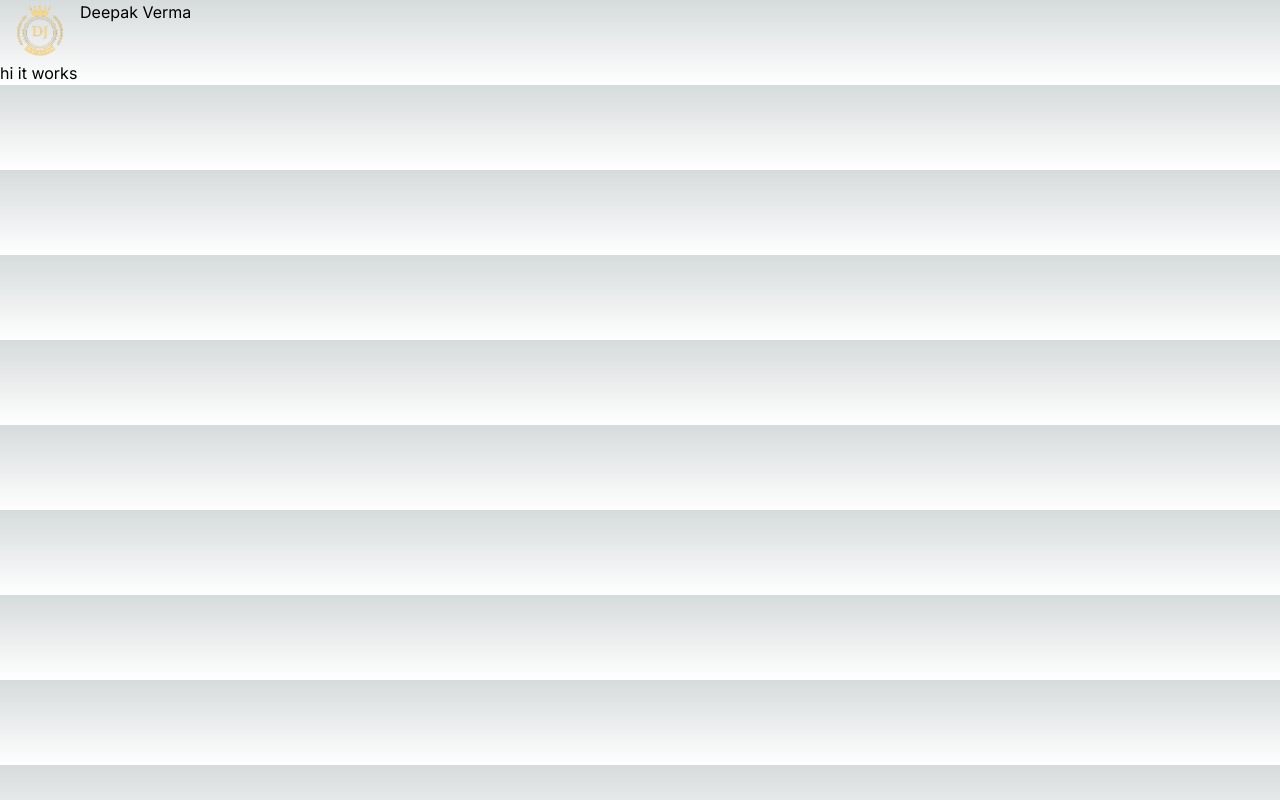
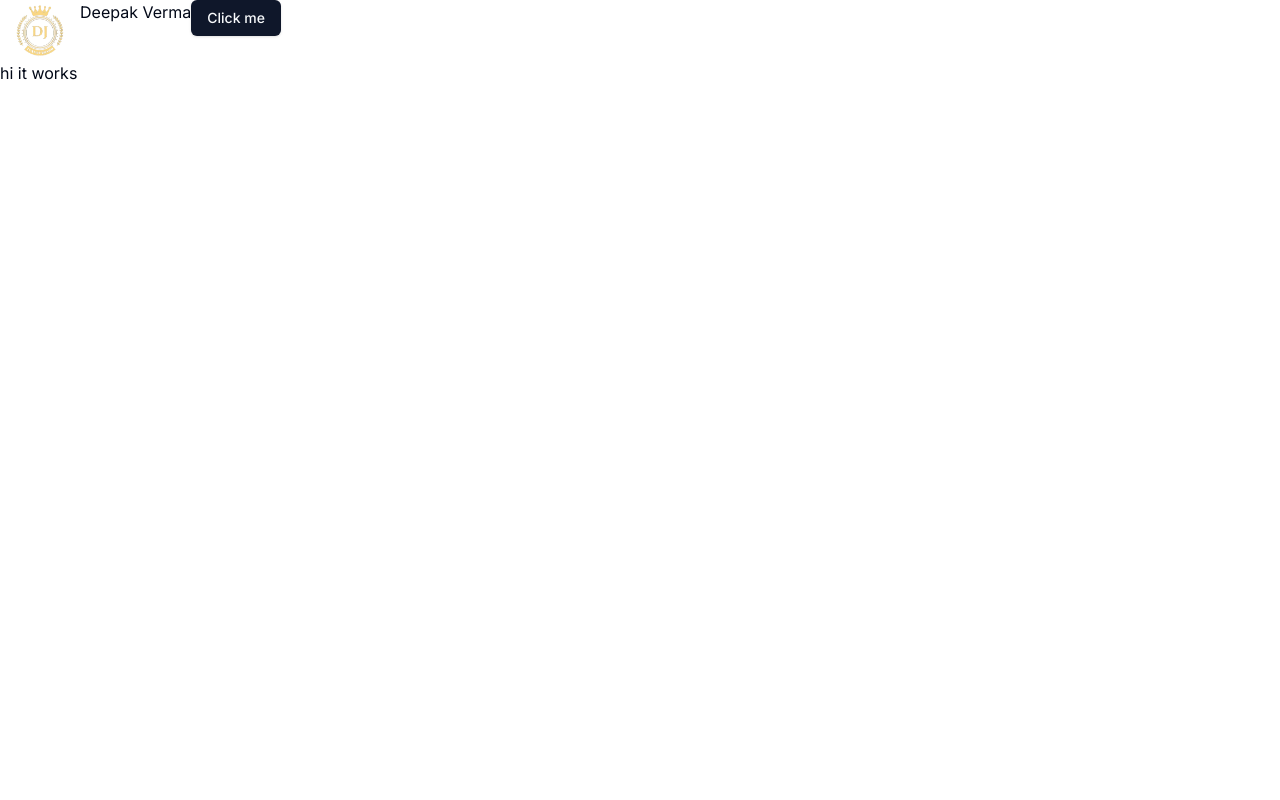
Before and after one commit to manjotdevs/deekap_varma, a Next.js app: page / in a window 1280 px wide. Built offline with nearby package versions, Linux system fonts and the light colour scheme.

Commit message:
shadcn is added

```diff
--- a/src/app/globals.css
+++ b/src/app/globals.css
@@ -2,32 +2,68 @@
 @tailwind components;
 @tailwind utilities;
 
-:root {
-  --foreground-rgb: 0, 0, 0;
-  --background-start-rgb: 214, 219, 220;
-  --background-end-rgb: 255, 255, 255;
-}
+@layer base {
+  :root {
+    --background: 0 0% 100%;
+    --foreground: 222.2 84% 4.9%;
+    --card: 0 0% 100%;
+    --card-foreground: 222.2 84% 4.9%;
+    --popover: 0 0% 100%;
+    --popover-foreground: 222.2 84% 4.9%;
+    --primary: 222.2 47.4% 11.2%;
+    --primary-foreground: 210 40% 98%;
+    --secondary: 210 40% 96.1%;
+    --secondary-foreground: 222.2 47.4% 11.2%;
+    --muted: 210 40% 96.1%;
+    --muted-foreground: 215.4 16.3% 46.9%;
+    --accent: 210 40% 96.1%;
+    --accent-foreground: 222.2 47.4% 11.2%;
+    --destructive: 0 84.2% 60.2%;
+    --destructive-foreground: 210 40% 98%;
+    --border: 214.3 31.8% 91.4%;
+    --input: 214.3 31.8% 91.4%;
+    --ring: 222.2 84% 4.9%;
+    --radius: 0.5rem;
+    --chart-1: 12 76% 61%;
+    --chart-2: 173 58% 39%;
+    --chart-3: 197 37% 24%;
+    --chart-4: 43 74% 66%;
+    --chart-5: 27 87% 67%;
+  }
 
-@media (prefers-color-scheme: dark) {
-  :root {
-    --foreground-rgb: 255, 255, 255;
-    --background-start-rgb: 0, 0, 0;
-    --background-end-rgb: 0, 0, 0;
+  .dark {
+    --background: 222.2 84% 4.9%;
+    --foreground: 210 40% 98%;
+    --card: 222.2 84% 4.9%;
+    --card-foreground: 210 40% 98%;
+    --popover: 222.2 84% 4.9%;
+    --popover-foreground: 210 40% 98%;
+    --primary: 210 40% 98%;
+    --primary-foreground: 222.2 47.4% 11.2%;
+    --secondary: 217.2 32.6% 17.5%;
+    --secondary-foreground: 210 40% 98%;
+    --muted: 217.2 32.6% 17.5%;
+    --muted-foreground: 215 20.2% 65.1%;
+    --accent: 217.2 32.6% 17.5%;
+    --accent-foreground: 210 40% 98%;
+    --destructive: 0 62.8% 30.6%;
+    --destructive-foreground: 210 40% 98%;
+    --border: 217.2 32.6% 17.5%;
+    --input: 217.2 32.6% 17.5%;
+    --ring: 212.7 26.8% 83.9%;
+    --chart-1: 220 70% 50%;
+    --chart-2: 160 60% 45%;
+    --chart-3: 30 80% 55%;
+    --chart-4: 280 65% 60%;
+    --chart-5: 340 75% 55%;
   }
 }
 
-body {
-  color: rgb(var(--foreground-rgb));
-  background: linear-gradient(
-      to bottom,
-      transparent,
-      rgb(var(--background-end-rgb))
-    )
-    rgb(var(--background-start-rgb));
-}
-
-@layer utilities {
-  .text-balance {
-    text-wrap: balance;
+@layer base {
+  * {
+    @apply border-border;
+  }
+  body {
+    @apply bg-background text-foreground;
   }
 }
--- a/src/components/header.tsx
+++ b/src/components/header.tsx
@@ -1,6 +1,7 @@
 'client'
 import React from 'react'
 import Image from 'next/image';
+import { Button } from "@/components/ui/button"
 
 export default function Header() {
   return(
@@ -8,6 +9,7 @@
       <Image src="/logo.png" alt="Logo" width={80} height={80} />
       <p>Deepak Verma</p>
 
+      <Button>Click me</Button>
     </div>
   );
 
--- /dev/null
+++ b/src/components/ui/button.tsx
@@ -0,0 +1,57 @@
+import * as React from "react"
+import { Slot } from "@radix-ui/react-slot"
+import { cva, type VariantProps } from "class-variance-authority"
+
+import { cn } from "@/lib/utils"
+
+const buttonVariants = cva(
+  "inline-flex items-center justify-center whitespace-nowrap rounded-md text-sm font-medium transition-colors focus-visible:outline-none focus-visible:ring-1 focus-visible:ring-ring disabled:pointer-events-none disabled:opacity-50",
+  {
+    variants: {
+      variant: {
+        default:
+          "bg-primary text-primary-foreground shadow hover:bg-primary/90",
+        destructive:
+          "bg-destructive text-destructive-foreground shadow-sm hover:bg-destructive/90",
+        outline:
+          "border border-input bg-background shadow-sm hover:bg-accent hover:text-accent-foreground",
+        secondary:
+          "bg-secondary text-secondary-foreground shadow-sm hover:bg-secondary/80",
+        ghost: "hover:bg-accent hover:text-accent-foreground",
+        link: "text-primary underline-offset-4 hover:underline",
+      },
+      size: {
+        default: "h-9 px-4 py-2",
+        sm: "h-8 rounded-md px-3 text-xs",
+        lg: "h-10 rounded-md px-8",
+        icon: "h-9 w-9",
+      },
+    },
+    defaultVariants: {
+      variant: "default",
+      size: "default",
+    },
+  }
+)
+
+export interface ButtonProps
+  extends React.ButtonHTMLAttributes<HTMLButtonElement>,
+    VariantProps<typeof buttonVariants> {
+  asChild?: boolean
+}
+
+const Button = React.forwardRef<HTMLButtonElement, ButtonProps>(
+  ({ className, variant, size, asChild = false, ...props }, ref) => {
+    const Comp = asChild ? Slot : "button"
+    return (
+      <Comp
+        className={cn(buttonVariants({ variant, size, className }))}
+        ref={ref}
+        {...props}
+      />
+    )
+  }
+)
+Button.displayName = "Button"
+
+export { Button, buttonVariants }
--- /dev/null
+++ b/src/lib/utils.ts
@@ -0,0 +1,6 @@
+import { type ClassValue, clsx } from "clsx"
+import { twMerge } from "tailwind-merge"
+
+export function cn(...inputs: ClassValue[]) {
+  return twMerge(clsx(inputs))
+}
--- a/tailwind.config.ts
+++ b/tailwind.config.ts
@@ -1,20 +1,80 @@
-import type { Config } from "tailwindcss";
+import type { Config } from "tailwindcss"
 
-const config: Config = {
+const config = {
+  darkMode: ["class"],
   content: [
-    "./src/pages/**/*.{js,ts,jsx,tsx,mdx}",
-    "./src/components/**/*.{js,ts,jsx,tsx,mdx}",
-    "./src/app/**/*.{js,ts,jsx,tsx,mdx}",
-  ],
+    './pages/**/*.{ts,tsx}',
+    './components/**/*.{ts,tsx}',
+    './app/**/*.{ts,tsx}',
+    './src/**/*.{ts,tsx}',
+	],
+  prefix: "",
   theme: {
+    container: {
+      center: true,
+      padding: "2rem",
+      screens: {
+        "2xl": "1400px",
+      },
+    },
     extend: {
-      backgroundImage: {
-        "gradient-radial": "radial-gradient(var(--tw-gradient-stops))",
-        "gradient-conic":
-          "conic-gradient(from 180deg at 50% 50%, var(--tw-gradient-stops))",
+      colors: {
+        border: "hsl(var(--border))",
+        input: "hsl(var(--input))",
+        ring: "hsl(var(--ring))",
+        background: "hsl(var(--background))",
+        foreground: "hsl(var(--foreground))",
+        primary: {
+          DEFAULT: "hsl(var(--primary))",
+          foreground: "hsl(var(--primary-foreground))",
+        },
+        secondary: {
+          DEFAULT: "hsl(var(--secondary))",
+          foreground: "hsl(var(--secondary-foreground))",
+        },
+        destructive: {
+          DEFAULT: "hsl(var(--destructive))",
+          foreground: "hsl(var(--destructive-foreground))",
+        },
+        muted: {
+          DEFAULT: "hsl(var(--muted))",
+          foreground: "hsl(var(--muted-foreground))",
+        },
+        accent: {
+          DEFAULT: "hsl(var(--accent))",
+          foreground: "hsl(var(--accent-foreground))",
+        },
+        popover: {
+          DEFAULT: "hsl(var(--popover))",
+          foreground: "hsl(var(--popover-foreground))",
+        },
+        card: {
+          DEFAULT: "hsl(var(--card))",
+          foreground: "hsl(var(--card-foreground))",
+        },
+      },
+      borderRadius: {
+        lg: "var(--radius)",
+        md: "calc(var(--radius) - 2px)",
+        sm: "calc(var(--radius) - 4px)",
+      },
+      keyframes: {
+        "accordion-down": {
+          from: { height: "0" },
+          to: { height: "var(--radix-accordion-content-height)" },
+        },
+        "accordion-up": {
+          from: { height: "var(--radix-accordion-content-height)" },
+          to: { height: "0" },
+        },
+      },
+      animation: {
+        "accordion-down": "accordion-down 0.2s ease-out",
+        "accordion-up": "accordion-up 0.2s ease-out",
       },
     },
   },
-  plugins: [],
-};
-export default config;
+  plugins: [require("tailwindcss-animate")],
+} satisfies Config
+
+export default config
```
Also changed, not shown: package.json (+10 -4 lines), components.json (added), 1 other file (tests, documents, lock files or other folders).
